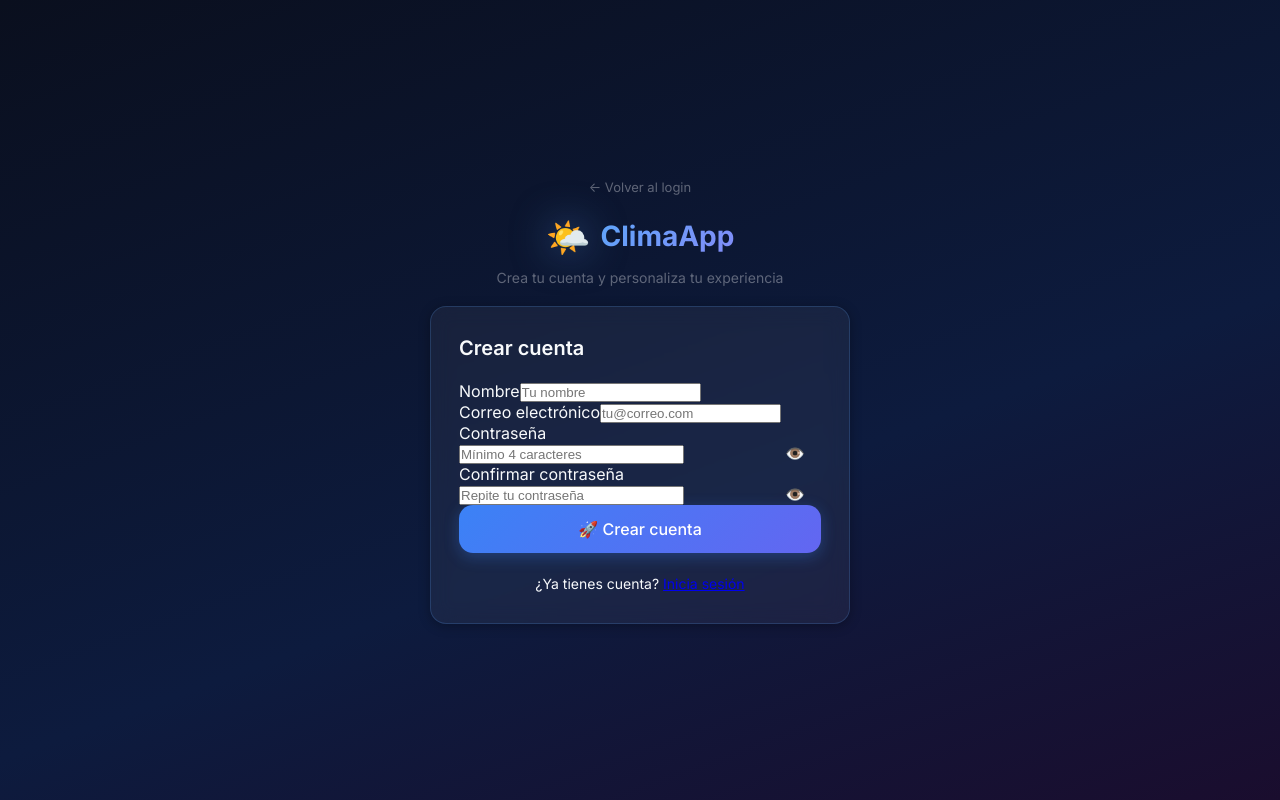
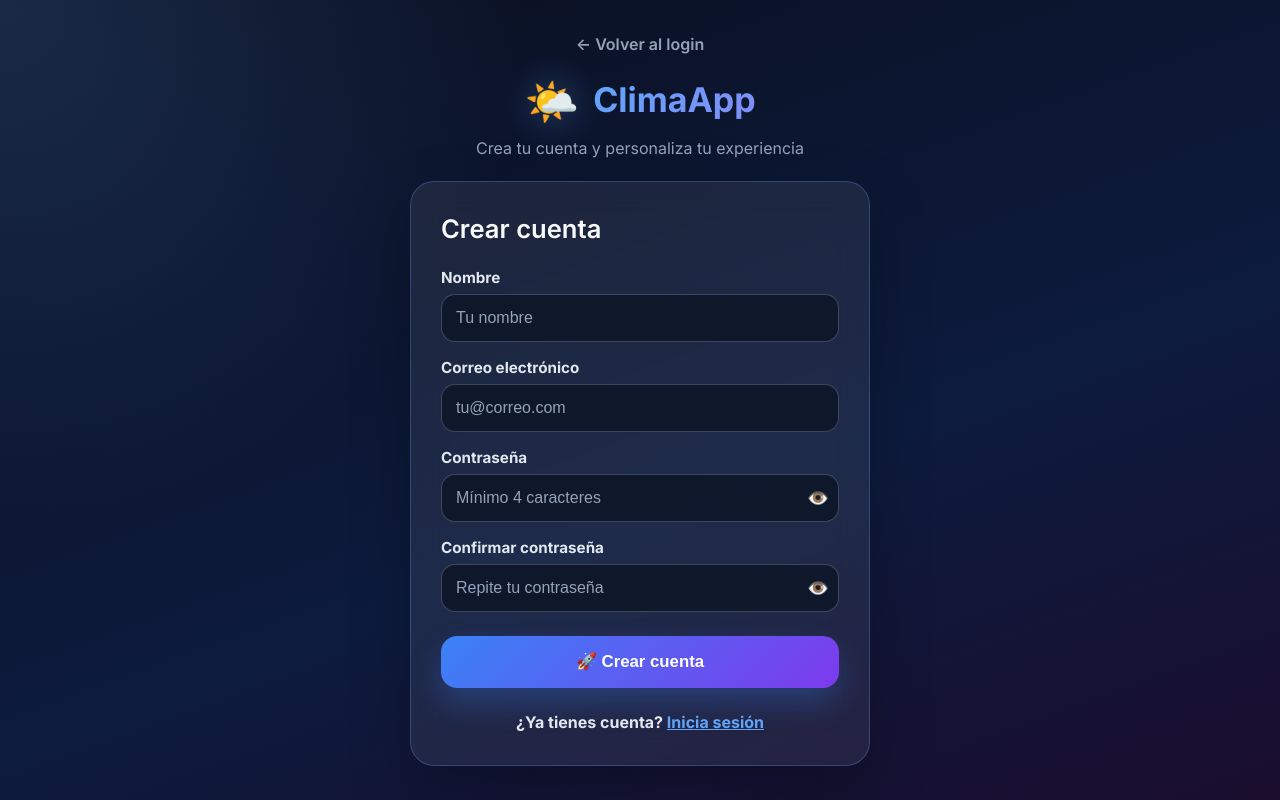
Before and after one commit to Paula-front/weather-frontend-m7, a Vue app: page /#/registro in a window 1280 px wide. Built offline with nearby package versions, Linux system fonts and the light colour scheme.

Commit message:
feat: rediseñar vistas de autenticación y optimizar experiencia móvil

```diff
--- a/src/views/LoginView.vue
+++ b/src/views/LoginView.vue
@@ -1,59 +1,59 @@
 <template>
-  <div class="login-page tema-oscuro">
+  <div class="login-page">
     <div class="login-container">
-
-      <!-- Header -->
       <div class="login-header">
         <RouterLink to="/" class="back-link">← Volver al inicio</RouterLink>
+
         <div class="login-logo">
           <span class="logo-icon">🌤️</span>
           <h1 class="logo-text">ClimaApp</h1>
         </div>
-        <p class="login-subtitle">El clima de cualquier ciudad, personalizado para ti</p>
+
+        <p class="login-subtitle">
+          El clima de cualquier ciudad, personalizado para ti
+        </p>
       </div>
 
-      <!-- Card de login -->
-      <div class="login-card card">
-
+      <div class="login-card">
         <h2 class="card-title">Iniciar sesión</h2>
 
-        <!-- Alerta de error -->
         <div v-if="errorGeneral" class="alerta alerta-error">
           ⚠️ {{ errorGeneral }}
         </div>
 
-        <!-- Alerta de éxito -->
         <div v-if="exitoso" class="alerta alerta-success">
           ✅ ¡Bienvenido/a! Redirigiendo...
         </div>
 
-        <!-- Formulario -->
-        <form @submit.prevent="handleLogin">
+        <form class="login-form" @submit.prevent="handleLogin">
+          <div class="input-group">
+            <label>Correo electrónico</label>
 
-          <div class="input-group">
-            <label class="input-label">Correo electrónico</label>
             <input
               v-model="form.email"
               type="email"
-              class="input-field"
               :class="{ 'input-error': errores.email }"
               placeholder="tu@correo.com"
               autocomplete="email"
             />
-            <span v-if="errores.email" class="error-msg">{{ errores.email }}</span>
+
+            <span v-if="errores.email" class="error-msg">
+              {{ errores.email }}
+            </span>
           </div>
 
           <div class="input-group">
-            <label class="input-label">Contraseña</label>
+            <label>Contraseña</label>
+
             <div class="password-wrap">
               <input
                 v-model="form.password"
                 :type="mostrarPassword ? 'text' : 'password'"
-                class="input-field"
                 :class="{ 'input-error': errores.password }"
                 placeholder="••••••••"
                 autocomplete="current-password"
               />
+
               <button
                 type="button"
                 class="toggle-password"
@@ -62,31 +62,29 @@
                 {{ mostrarPassword ? '🙈' : '👁️' }}
               </button>
             </div>
-            <span v-if="errores.password" class="error-msg">{{ errores.password }}</span>
+
+            <span v-if="errores.password" class="error-msg">
+              {{ errores.password }}
+            </span>
           </div>
 
-          <button
-            type="submit"
-            class="btn btn-primary btn-full btn-lg mt-8"
-            :disabled="cargando"
-          >
+          <button type="submit" class="submit-btn" :disabled="cargando">
             <span v-if="cargando">⏳ Ingresando...</span>
             <span v-else>✨ Iniciar sesión</span>
           </button>
-
         </form>
 
         <div class="login-footer">
-          <p class="text-muted">¿No tienes cuenta?
-            <RouterLink to="/registro" class="text-accent">Regístrate gratis</RouterLink>
+          <p>
+            ¿No tienes cuenta?
+            <RouterLink to="/registro">Regístrate gratis</RouterLink>
           </p>
         </div>
-
       </div>
 
-      <!-- Usuarios de prueba -->
-      <div class="demo-card card">
+      <div class="demo-card">
         <p class="demo-title">👥 Usuarios de prueba</p>
+
         <div class="demo-users">
           <button
             v-for="usuario in usuariosPrueba"
@@ -94,16 +92,19 @@
             class="demo-user-btn"
             @click="cargarUsuarioPrueba(usuario)"
           >
-            <div class="demo-avatar">{{ usuario.nombre.substring(0,2).toUpperCase() }}</div>
+            <div class="demo-avatar">
+              {{ usuario.nombre.substring(0, 2).toUpperCase() }}
+            </div>
+
             <div class="demo-info">
               <span class="demo-nombre">{{ usuario.nombre }}</span>
               <span class="demo-email">{{ usuario.email }}</span>
             </div>
+
             <span class="demo-arrow">→</span>
           </button>
         </div>
       </div>
-
     </div>
   </div>
 </template>
@@ -114,6 +115,7 @@ import authService from '../services/authService.js'
 
 export default {
   name: 'LoginView',
+
   data() {
     return {
       form: {
@@ -131,22 +133,31 @@ export default {
       ]
     }
   },
+
   methods: {
     ...mapActions('auth', ['login']),
+
     async handleLogin() {
       this.errorGeneral = ''
       this.errores = {}
 
       const { valido, errores } = authService.validarFormularioLogin(this.form)
+
       if (!valido) {
         this.errores = errores
         return
       }
 
       this.cargando = true
+
       try {
-        await this.login({ email: this.form.email, password: this.form.password })
+        await this.login({
+          email: this.form.email,
+          password: this.form.password
+        })
+
         this.exitoso = true
+
         setTimeout(() => {
           this.$router.push('/')
         }, 1000)
@@ -156,6 +167,7 @@ export default {
         this.cargando = false
       }
     },
+
     cargarUsuarioPrueba(usuario) {
       this.form.email = usuario.email
       this.form.password = usuario.password
@@ -169,19 +181,20 @@ export default {
 <style scoped>
 .login-page {
   min-height: 100vh;
+  padding: 28px;
   display: flex;
   align-items: center;
   justify-content: center;
-  padding: 24px;
-  background: linear-gradient(160deg, #0A0F1E 0%, #0D1B3E 60%, #1a0d2e 100%);
+  background:
+    radial-gradient(circle at top left, rgba(96, 165, 250, 0.18), transparent 35%),
+    linear-gradient(160deg, #0a0f1e 0%, #0d1b3e 60%, #1a0d2e 100%);
 }
 
 .login-container {
   width: 100%;
-  max-width: 420px;
-  display: flex;
-  flex-direction: column;
-  gap: 16px;
+  max-width: 460px;
+  display: grid;
+  gap: 20px;
 }
 
 .login-header {
@@ -190,156 +203,264 @@ export default {
 
 .back-link {
   display: inline-block;
-  color: var(--text-muted);
+  margin-bottom: 20px;
+  color: #94a3b8;
   text-decoration: none;
-  font-size: 13px;
-  margin-bottom: 20px;
-  transition: color 0.2s;
+  font-weight: 600;
 }
 
 .back-link:hover {
-  color: var(--accent);
+  color: #60a5fa;
 }
 
 .login-logo {
   display: flex;
   align-items: center;
   justify-content: center;
-  gap: 10px;
+  gap: 14px;
   margin-bottom: 8px;
 }
 
 .logo-icon {
-  font-size: 36px;
-  filter: drop-shadow(0 0 20px rgba(96, 165, 250, 0.5));
+  font-size: 44px;
+  filter: drop-shadow(0 0 18px rgba(96, 165, 250, 0.45));
 }
 
 .logo-text {
-  font-size: 28px;
-  font-weight: 700;
-  background: linear-gradient(135deg, #60A5FA, #818CF8);
+  font-size: 34px;
+  font-weight: 900;
+  background: linear-gradient(135deg, #60a5fa, #818cf8);
   -webkit-background-clip: text;
   -webkit-text-fill-color: transparent;
-  background-clip: text;
 }
 
 .login-subtitle {
-  color: var(--text-muted);
-  font-size: 14px;
+  color: #94a3b8;
+  font-size: 1rem;
 }
 
-.login-card {
-  background: rgba(255, 255, 255, 0.05) !important;
-  border: 1px solid rgba(96, 165, 250, 0.2) !important;
-  padding: 28px !important;
+.login-card,
+.demo-card {
+  background: rgba(255, 255, 255, 0.07);
+  border: 1px solid rgba(96, 165, 250, 0.28);
+  border-radius: 24px;
+  padding: 30px;
+  box-shadow: 0 24px 60px rgba(0, 0, 0, 0.28);
+  backdrop-filter: blur(16px);
 }
 
 .card-title {
-  font-size: 20px;
-  font-weight: 600;
-  color: var(--text-primary);
-  margin-bottom: 20px;
+  font-size: 1.6rem;
+  color: #f8fafc;
+  margin-bottom: 22px;
+}
+
+.login-form {
+  display: grid;
+  gap: 16px;
+}
+
+.input-group {
+  display: grid;
+  gap: 7px;
+}
+
+.input-group label {
+  color: #e2e8f0;
+  font-size: 0.95rem;
+  font-weight: 800;
+}
+
+.input-group input {
+  width: 100%;
+  min-height: 48px;
+  padding: 0 14px;
+  border-radius: 14px;
+  border: 1px solid rgba(148, 163, 184, 0.35);
+  background: rgba(15, 23, 42, 0.9);
+  color: #f8fafc;
+  font-size: 1rem;
+  outline: none;
+  box-sizing: border-box;
+}
+
+.input-group input::placeholder {
+  color: #94a3b8;
+}
+
+.input-group input:focus {
+  border-color: #60a5fa;
+  box-shadow: 0 0 0 4px rgba(96, 165, 250, 0.16);
+}
+
+.input-error {
+  border-color: #f87171 !important;
 }
 
 .password-wrap {
   position: relative;
 }
 
-.password-wrap .input-field {
-  padding-right: 44px;
+.password-wrap input {
+  padding-right: 48px;
 }
 
 .toggle-password {
   position: absolute;
-  right: 12px;
+  right: 10px;
   top: 50%;
   transform: translateY(-50%);
-  background: none;
   border: none;
+  background: transparent;
   cursor: pointer;
-  font-size: 16px;
-  padding: 4px;
+  font-size: 1.1rem;
+}
+
+.error-msg {
+  color: #fca5a5;
+  font-size: 0.8rem;
+  font-weight: 700;
+}
+
+.alerta {
+  padding: 13px 15px;
+  border-radius: 14px;
+  margin-bottom: 16px;
+  font-weight: 700;
+}
+
+.alerta-error {
+  background: rgba(239, 68, 68, 0.14);
+  border: 1px solid rgba(248, 113, 113, 0.35);
+  color: #fecaca;
+}
+
+.alerta-success {
+  background: rgba(34, 197, 94, 0.14);
+  border: 1px solid rgba(74, 222, 128, 0.35);
+  color: #bbf7d0;
+}
+
+.submit-btn {
+  width: 100%;
+  min-height: 52px;
+  border: none;
+  border-radius: 16px;
+  margin-top: 8px;
+  background: linear-gradient(135deg, #3b82f6, #7c3aed);
+  color: white;
+  font-size: 1.05rem;
+  font-weight: 900;
+  cursor: pointer;
+  box-shadow: 0 14px 30px rgba(59, 130, 246, 0.28);
+  transition: 0.25s;
+}
+
+.submit-btn:hover:not(:disabled) {
+  transform: translateY(-2px);
+}
+
+.submit-btn:disabled {
+  opacity: 0.65;
+  cursor: not-allowed;
 }
 
 .login-footer {
-  margin-top: 20px;
+  margin-top: 22px;
   text-align: center;
-  font-size: 14px;
+  color: #e2e8f0;
+  font-weight: 700;
+}
+
+.login-footer a {
+  color: #60a5fa;
+  font-weight: 900;
 }
 
 .demo-card {
-  background: rgba(96, 165, 250, 0.06) !important;
-  border: 1px solid rgba(96, 165, 250, 0.15) !important;
-  padding: 16px !important;
+  padding: 20px;
 }
 
 .demo-title {
-  font-size: 12px;
-  color: var(--text-muted);
+  color: #94a3b8;
   text-transform: uppercase;
-  letter-spacing: 0.07em;
-  margin-bottom: 12px;
+  letter-spacing: 0.08em;
+  font-size: 0.82rem;
+  font-weight: 900;
+  margin-bottom: 14px;
 }
 
 .demo-users {
-  display: flex;
-  flex-direction: column;
-  gap: 8px;
+  display: grid;
+  gap: 10px;
 }
 
 .demo-user-btn {
+  width: 100%;
+  border: 1px solid rgba(148, 163, 184, 0.18);
+  border-radius: 16px;
+  padding: 14px;
   display: flex;
   align-items: center;
-  gap: 12px;
-  padding: 10px 14px;
-  background: rgba(255, 255, 255, 0.04);
-  border: 1px solid rgba(255, 255, 255, 0.08);
-  border-radius: 10px;
+  gap: 14px;
+  background: rgba(255, 255, 255, 0.06);
   cursor: pointer;
-  transition: all 0.2s ease;
-  width: 100%;
+  transition: 0.25s;
   font-family: inherit;
 }
 
 .demo-user-btn:hover {
-  background: rgba(96, 165, 250, 0.1);
-  border-color: rgba(96, 165, 250, 0.3);
+  background: rgba(96, 165, 250, 0.14);
+  border-color: rgba(96, 165, 250, 0.35);
+  transform: translateY(-2px);
 }
 
 .demo-avatar {
-  width: 32px;
-  height: 32px;
+  width: 42px;
+  height: 42px;
   border-radius: 50%;
-  background: linear-gradient(135deg, #3B82F6, #8B5CF6);
-  display: flex;
-  align-items: center;
-  justify-content: center;
-  font-size: 12px;
+  display: grid;
+  place-items: center;
+  flex-shrink: 0;
+  background: linear-gradient(135deg, #3b82f6, #8b5cf6);
   color: white;
-  font-weight: 600;
-  flex-shrink: 0;
+  font-weight: 900;
 }
 
 .demo-info {
-  display: flex;
-  flex-direction: column;
-  align-items: flex-start;
   flex: 1;
+  display: grid;
+  text-align: left;
 }
 
 .demo-nombre {
-  font-size: 13px;
-  font-weight: 500;
-  color: var(--text-primary);
+  color: #f8fafc;
+  font-weight: 800;
 }
 
 .demo-email {
-  font-size: 11px;
-  color: var(--text-muted);
+  color: #94a3b8;
+  font-size: 0.85rem;
 }
 
 .demo-arrow {
-  color: var(--accent);
-  font-size: 14px;
+  color: #60a5fa;
+  font-weight: 900;
+}
+
+@media (max-width: 520px) {
+  .login-page {
+    padding: 18px;
+    align-items: flex-start;
+  }
+
+  .login-card,
+  .demo-card {
+    padding: 22px;
+  }
+
+  .logo-text {
+    font-size: 28px;
+  }
 }
 </style>
--- a/src/views/RegistroView.vue
+++ b/src/views/RegistroView.vue
@@ -1,41 +1,36 @@
 <template>
-  <div class="registro-page tema-oscuro">
+  <div class="registro-page">
     <div class="registro-container">
-
-      <!-- Header -->
       <div class="registro-header">
         <RouterLink to="/login" class="back-link">← Volver al login</RouterLink>
+
         <div class="registro-logo">
           <span class="logo-icon">🌤️</span>
           <h1 class="logo-text">ClimaApp</h1>
         </div>
-        <p class="registro-subtitle">Crea tu cuenta y personaliza tu experiencia</p>
+
+        <p class="registro-subtitle">
+          Crea tu cuenta y personaliza tu experiencia
+        </p>
       </div>
 
-      <!-- Card de registro -->
-      <div class="registro-card card">
-
+      <div class="registro-card">
         <h2 class="card-title">Crear cuenta</h2>
 
-        <!-- Alerta de error -->
         <div v-if="errorGeneral" class="alerta alerta-error">
           ⚠️ {{ errorGeneral }}
         </div>
 
-        <!-- Alerta de éxito -->
         <div v-if="exitoso" class="alerta alerta-success">
           ✅ ¡Cuenta creada! Bienvenido/a {{ nombreUsuario }}
         </div>
 
-        <!-- Formulario -->
-        <form @submit.prevent="handleRegistro">
-
+        <form class="registro-form" @submit.prevent="handleRegistro">
           <div class="input-group">
-            <label class="input-label">Nombre</label>
+            <label>Nombre</label>
             <input
               v-model="form.nombre"
               type="text"
-              class="input-field"
               :class="{ 'input-error': errores.nombre }"
               placeholder="Tu nombre"
               autocomplete="name"
@@ -44,11 +39,10 @@
           </div>
 
           <div class="input-group">
-            <label class="input-label">Correo electrónico</label>
+            <label>Correo electrónico</label>
             <input
               v-model="form.email"
               type="email"
-              class="input-field"
               :class="{ 'input-error': errores.email }"
               placeholder="tu@correo.com"
               autocomplete="email"
@@ -57,16 +51,17 @@
           </div>
 
           <div class="input-group">
-            <label class="input-label">Contraseña</label>
+            <label>Contraseña</label>
+
             <div class="password-wrap">
               <input
                 v-model="form.password"
                 :type="mostrarPassword ? 'text' : 'password'"
-                class="input-field"
                 :class="{ 'input-error': errores.password }"
                 placeholder="Mínimo 4 caracteres"
                 autocomplete="new-password"
               />
+
               <button
                 type="button"
                 class="toggle-password"
@@ -75,20 +70,22 @@
                 {{ mostrarPassword ? '🙈' : '👁️' }}
               </button>
             </div>
+
             <span v-if="errores.password" class="error-msg">{{ errores.password }}</span>
           </div>
 
           <div class="input-group">
-            <label class="input-label">Confirmar contraseña</label>
+            <label>Confirmar contraseña</label>
+
             <div class="password-wrap">
               <input
                 v-model="form.confirmarPassword"
                 :type="mostrarConfirmar ? 'text' : 'password'"
-                class="input-field"
                 :class="{ 'input-error': errores.confirmarPassword }"
                 placeholder="Repite tu contraseña"
                 autocomplete="new-password"
               />
+
               <button
                 type="button"
                 class="toggle-password"
@@ -97,28 +94,25 @@
                 {{ mostrarConfirmar ? '🙈' : '👁️' }}
               </button>
             </div>
-            <span v-if="errores.confirmarPassword" class="error-msg">{{ errores.confirmarPassword }}</span>
+
+            <span v-if="errores.confirmarPassword" class="error-msg">
+              {{ errores.confirmarPassword }}
+            </span>
           </div>
 
-          <button
-            type="submit"
-            class="btn btn-primary btn-full btn-lg mt-8"
-            :disabled="cargando"
-          >
+          <button type="submit" class="submit-btn" :disabled="cargando">
             <span v-if="cargando">⏳ Creando cuenta...</span>
             <span v-else>🚀 Crear cuenta</span>
           </button>
-
         </form>
 
         <div class="registro-footer">
-          <p class="text-muted">¿Ya tienes cuenta?
-            <RouterLink to="/login" class="text-accent">Inicia sesión</RouterLink>
+          <p>
+            ¿Ya tienes cuenta?
+            <RouterLink to="/login">Inicia sesión</RouterLink>
           </p>
         </div>
-
       </div>
-
     </div>
   </div>
 </template>
@@ -129,6 +123,7 @@ import authService from '../services/authService.js'
 
 export default {
   name: 'RegistroView',
+
   data() {
     return {
       form: {
@@ -146,27 +141,33 @@ export default {
       nombreUsuario: ''
     }
   },
+
   methods: {
     ...mapActions('auth', ['registro']),
+
     async handleRegistro() {
       this.errorGeneral = ''
       this.errores = {}
 
       const { valido, errores } = authService.validarFormularioRegistro(this.form)
+
       if (!valido) {
         this.errores = errores
         return
       }
 
       this.cargando = true
+
       try {
         const usuario = await this.registro({
           nombre: this.form.nombre,
           email: this.form.email,
           password: this.form.password
         })
+
         this.exitoso = true
         this.nombreUsuario = usuario.nombre
+
         setTimeout(() => {
           this.$router.push('/')
         }, 1500)
@@ -183,101 +184,212 @@ export default {
 <style scoped>
 .registro-page {
   min-height: 100vh;
+  padding: 28px;
   display: flex;
   align-items: center;
   justify-content: center;
-  padding: 24px;
-  background: linear-gradient(160deg, #0A0F1E 0%, #0D1B3E 60%, #1a0d2e 100%);
+  background:
+    radial-gradient(circle at top left, rgba(96, 165, 250, 0.18), transparent 35%),
+    linear-gradient(160deg, #0a0f1e 0%, #0d1b3e 60%, #1a0d2e 100%);
 }
 
 .registro-container {
   width: 100%;
-  max-width: 420px;
-  display: flex;
-  flex-direction: column;
-  gap: 16px;
+  max-width: 460px;
 }
 
 .registro-header {
   text-align: center;
+  margin-bottom: 20px;
 }
 
 .back-link {
   display: inline-block;
-  color: var(--text-muted);
+  margin-bottom: 20px;
+  color: #94a3b8;
   text-decoration: none;
-  font-size: 13px;
-  margin-bottom: 20px;
-  transition: color 0.2s;
+  font-weight: 600;
 }
 
 .back-link:hover {
-  color: var(--accent);
+  color: #60a5fa;
 }
 
 .registro-logo {
   display: flex;
   align-items: center;
   justify-content: center;
-  gap: 10px;
+  gap: 14px;
   margin-bottom: 8px;
 }
 
 .logo-icon {
-  font-size: 36px;
-  filter: drop-shadow(0 0 20px rgba(96, 165, 250, 0.5));
+  font-size: 44px;
+  filter: drop-shadow(0 0 18px rgba(96, 165, 250, 0.45));
 }
 
 .logo-text {
-  font-size: 28px;
-  font-weight: 700;
-  background: linear-gradient(135deg, #60A5FA, #818CF8);
+  font-size: 34px;
+  font-weight: 900;
+  background: linear-gradient(135deg, #60a5fa, #818cf8);
   -webkit-background-clip: text;
   -webkit-text-fill-color: transparent;
-  background-clip: text;
 }
 
 .registro-subtitle {
-  color: var(--text-muted);
-  font-size: 14px;
+  color: #94a3b8;
+  font-size: 1rem;
 }
 
 .registro-card {
-  background: rgba(255, 255, 255, 0.05) !important;
-  border: 1px solid rgba(96, 165, 250, 0.2) !important;
-  padding: 28px !important;
+  background: rgba(255, 255, 255, 0.07);
+  border: 1px solid rgba(96, 165, 250, 0.28);
+  border-radius: 24px;
+  padding: 30px;
+  box-shadow: 0 24px 60px rgba(0, 0, 0, 0.28);
+  backdrop-filter: blur(16px);
 }
 
 .card-title {
-  font-size: 20px;
-  font-weight: 600;
-  color: var(--text-primary);
-  margin-bottom: 20px;
+  font-size: 1.6rem;
+  color: #f8fafc;
+  margin-bottom: 22px;
+}
+
+.registro-form {
+  display: grid;
+  gap: 16px;
+}
+
+.input-group {
+  display: grid;
+  gap: 7px;
+}
+
+.input-group label {
+  color: #e2e8f0;
+  font-size: 0.95rem;
+  font-weight: 800;
+}
+
+.input-group input {
+  width: 100%;
+  min-height: 48px;
+  padding: 0 14px;
+  border-radius: 14px;
+  border: 1px solid rgba(148, 163, 184, 0.35);
+  background: rgba(15, 23, 42, 0.9);
+  color: #f8fafc;
+  font-size: 1rem;
+  outline: none;
+  box-sizing: border-box;
+}
+
+.input-group input::placeholder {
+  color: #94a3b8;
+}
+
+.input-group input:focus {
+  border-color: #60a5fa;
+  box-shadow: 0 0 0 4px rgba(96, 165, 250, 0.16);
+}
+
+.input-error {
+  border-color: #f87171 !important;
 }
 
 .password-wrap {
   position: relative;
 }
 
-.password-wrap .input-field {
-  padding-right: 44px;
+.password-wrap input {
+  padding-right: 48px;
 }
 
 .toggle-password {
   position: absolute;
-  right: 12px;
+  right: 10px;
   top: 50%;
   transform: translateY(-50%);
-  background: none;
   border: none;
+  background: transparent;
   cursor: pointer;
-  font-size: 16px;
-  padding: 4px;
+  font-size: 1.1rem;
+}
+
+.error-msg {
+  color: #fca5a5;
+  font-size: 0.8rem;
+  font-weight: 700;
+}
+
+.alerta {
+  padding: 13px 15px;
+  border-radius: 14px;
+  margin-bottom: 16px;
+  font-weight: 700;
+}
+
+.alerta-error {
+  background: rgba(239, 68, 68, 0.14);
+  border: 1px solid rgba(248, 113, 113, 0.35);
+  color: #fecaca;
+}
+
+.alerta-success {
+  background: rgba(34, 197, 94, 0.14);
+  border: 1px solid rgba(74, 222, 128, 0.35);
+  color: #bbf7d0;
+}
+
+.submit-btn {
+  width: 100%;
+  min-height: 52px;
+  border: none;
+  border-radius: 16px;
+  margin-top: 8px;
+  background: linear-gradient(135deg, #3b82f6, #7c3aed);
+  color: white;
+  font-size: 1.05rem;
+  font-weight: 900;
+  cursor: pointer;
+  box-shadow: 0 14px 30px rgba(59, 130, 246, 0.28);
+  transition: 0.25s;
+}
+
+.submit-btn:hover:not(:disabled) {
+  transform: translateY(-2px);
+}
+
+.submit-btn:disabled {
+  opacity: 0.65;
+  cursor: not-allowed;
 }
 
 .registro-footer {
-  margin-top: 20px;
+  margin-top: 22px;
   text-align: center;
-  font-size: 14px;
+  color: #e2e8f0;
+  font-weight: 700;
+}
+
+.registro-footer a {
+  color: #60a5fa;
+  font-weight: 900;
+}
+
+@media (max-width: 520px) {
+  .registro-page {
+    padding: 18px;
+    align-items: flex-start;
+  }
+
+  .registro-card {
+    padding: 22px;
+  }
+
+  .logo-text {
+    font-size: 28px;
+  }
 }
 </style>
```
